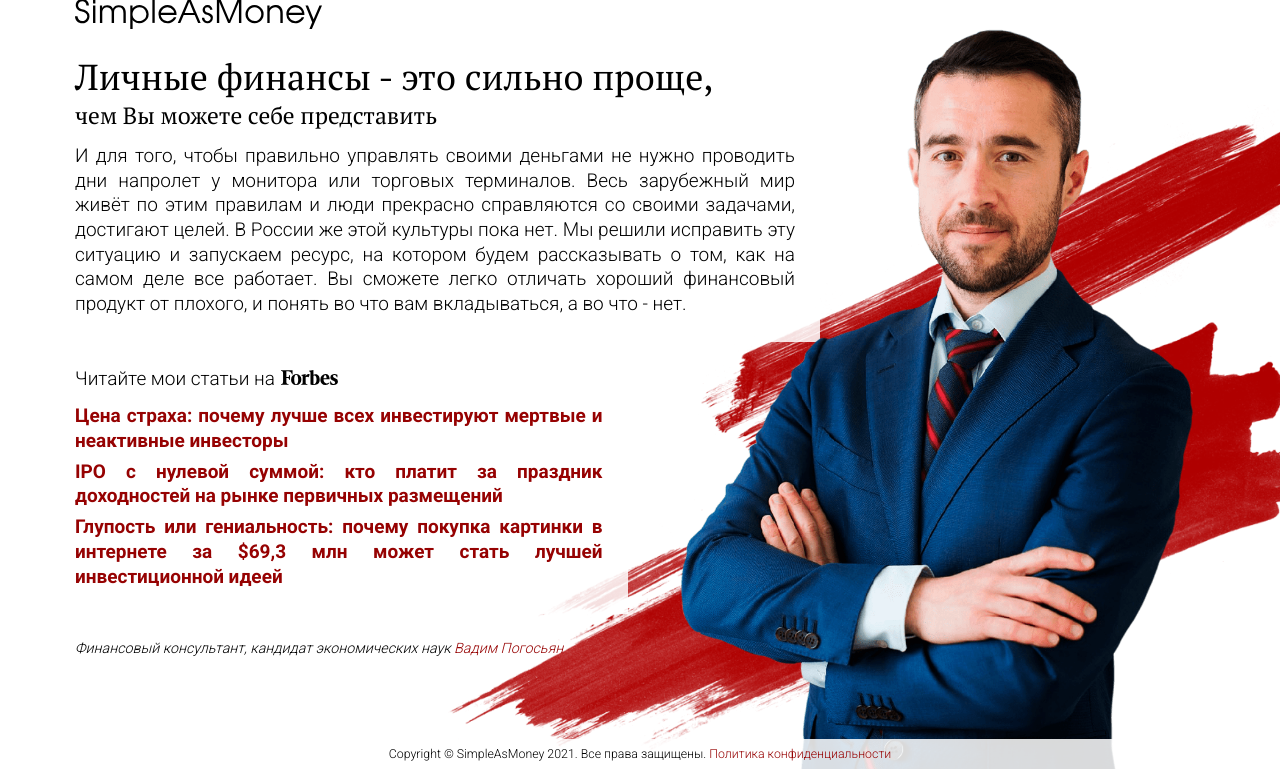
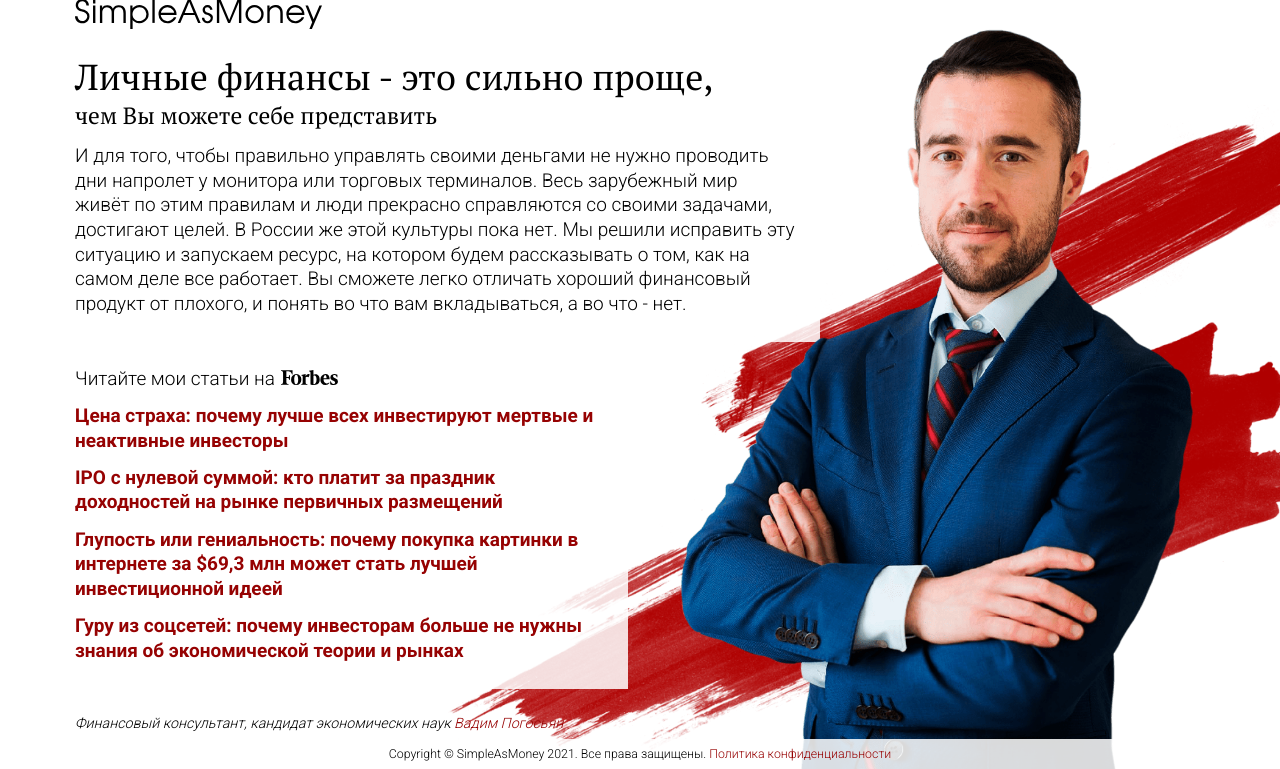
Before and after one commit to egorlkn/simple-as-money, a Symfony app: template src/Context/Frontend/Resources/templates/homepage.html.twig in a window 1280 px wide. Shown: the part 31-800 px from the top of the page. Run offline with Twig, Linux system fonts and the light colour scheme; the template is opened without the code that fills it, so the values that code supplies are empty; some libraries are stand-ins or nearby versions.

Commit message:
Fix styles

```diff
--- a/public/css/homepage.css
+++ b/public/css/homepage.css
@@ -61,7 +61,7 @@ article p {
     list-style: none;
     display: flex;
     flex-direction: column;
-    gap: calc(var(--content-gap) / 4) 0;
+    gap: calc(var(--content-gap) / 2) 0;
 }
 
 #forbes_list ul li {
@@ -121,13 +121,16 @@ address {
         font-size: 1.9em;
     }
 
+    article p {
+        text-align: left;
+    }
+
     #forbes_list {
         grid-column: 1 / 4;
         grid-row: 2 / 3;
         background-color: var(--color-2-opacity);
         padding-right: var(--content-gap);
         padding-bottom: var(--content-gap);
-        text-align: justify;
     }
 
     #forbes_list span i {
--- a/public/css/policy.css
+++ b/public/css/policy.css
@@ -12,10 +12,6 @@ main article {
     display: flex;
     flex-flow: column;
     gap: var(--content-gap) 0;
-}
-
-main article p {
-    text-align: justify;
 }
 
 main article h1, h2 {
--- a/src/Context/Frontend/Resources/templates/base.html.twig
+++ b/src/Context/Frontend/Resources/templates/base.html.twig
@@ -27,7 +27,7 @@
 
     {% block css %}
         <link rel="stylesheet" href="{{ asset('css/normalize.css?v=8.0.1') }}">
-        <link rel="stylesheet" href="{{ asset('css/base.css?v=14621') }}">
+        <link rel="stylesheet" href="{{ asset('css/base.css?v=18621') }}">
     {% endblock %}
 
     {% block js %}
--- a/src/Context/Frontend/Resources/templates/calculator.html.twig
+++ b/src/Context/Frontend/Resources/templates/calculator.html.twig
@@ -8,7 +8,7 @@
 
 {% block css %}
     {{ parent() }}
-    <link rel="stylesheet" href="{{ asset('css/calculator.css?v=14621') }}">
+    <link rel="stylesheet" href="{{ asset('css/calculator.css?v=18621') }}">
 {% endblock %}
 
 {% block js %}
--- a/src/Context/Frontend/Resources/templates/homepage.html.twig
+++ b/src/Context/Frontend/Resources/templates/homepage.html.twig
@@ -12,7 +12,7 @@
 
 {% block css %}
     {{ parent() }}
-    <link rel="stylesheet" href="{{ asset('css/homepage.css?v=14621') }}">
+    <link rel="stylesheet" href="{{ asset('css/homepage.css?v=18621') }}">
 {% endblock %}
 
 {% block main %}
@@ -52,6 +52,12 @@
                     лучшей инвестиционной идеей
                 </a>
             </li>
+            <li>
+                <a href="https://www.forbes.ru/finansy-i-investicii/431781-guru-iz-socsetey-pochemu-investoram-bolshe-ne-nuzhny-znaniya-ob"
+                   target="_blank">
+                    Гуру из соцсетей: почему инвесторам больше не нужны знания об экономической теории и рынках
+                </a>
+            </li>
         </ul>
     </div>
     <address>
--- a/src/Context/Frontend/Resources/templates/policy.html.twig
+++ b/src/Context/Frontend/Resources/templates/policy.html.twig
@@ -8,7 +8,7 @@
 
 {% block css %}
     {{ parent() }}
-    <link rel="stylesheet" href="{{ asset('css/policy.css?v=14621') }}">
+    <link rel="stylesheet" href="{{ asset('css/policy.css?v=18621') }}">
 {% endblock %}
 
 {% block main %}
```
